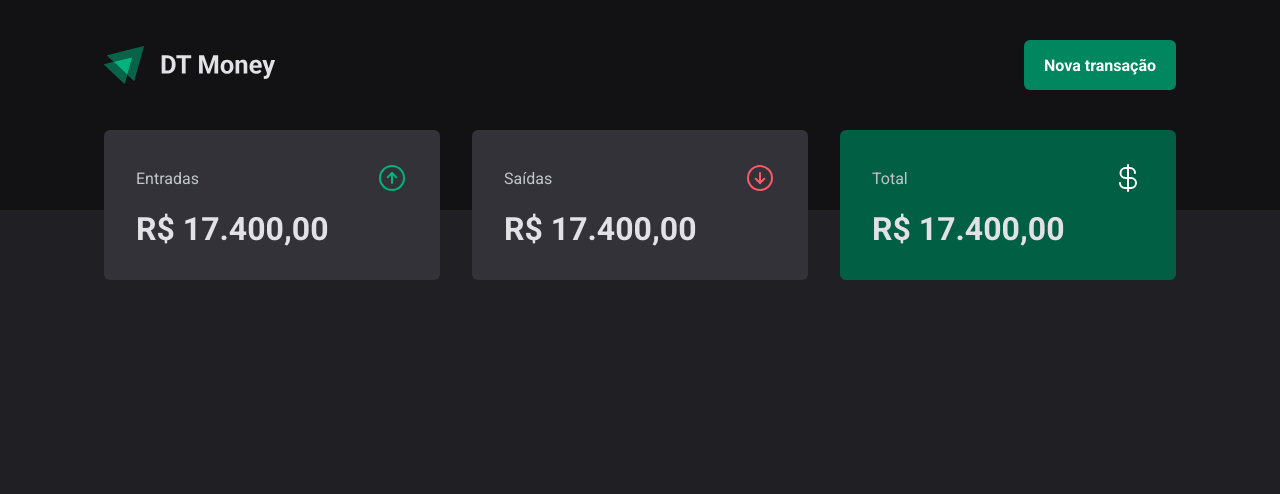
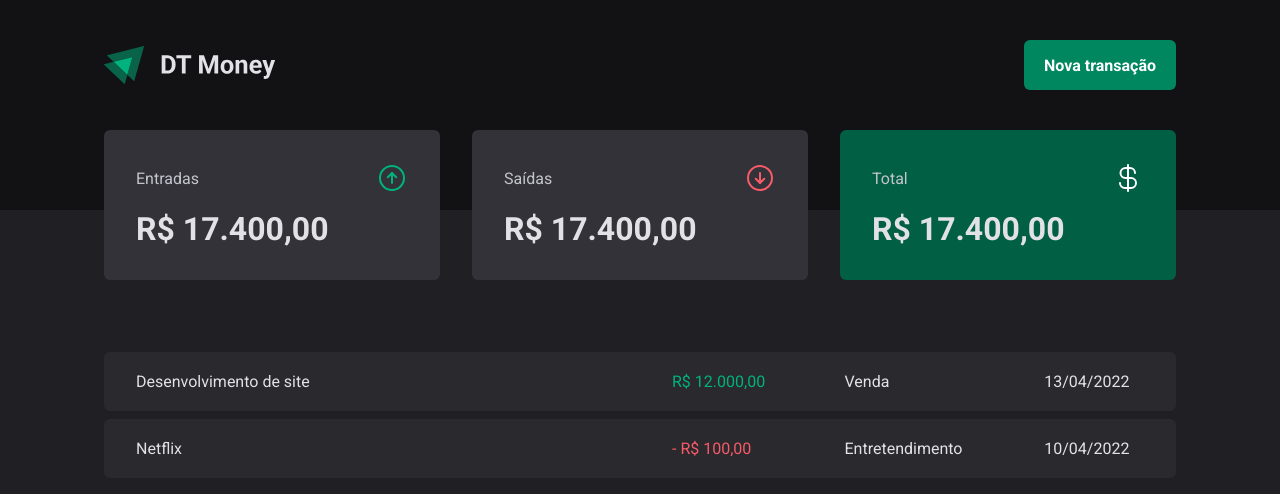
Before and after one commit to mosiah-andrade/react, a React (Vite) app in the folder 03-DT-money/: page / in a window 1280 px wide. Shown: the top 494 px of the page. Built offline with nearby package versions, Linux system fonts and the light colour scheme.

Commit message:
Tabela de transações

```diff
--- a/03-DT-money/src/pages/Transactions/index.tsx
+++ b/03-DT-money/src/pages/Transactions/index.tsx
@@ -1,11 +1,32 @@
 import { Header } from "../../components/Header";
 import { Summary } from "../../components/Summary";
+import { PriceHightlight, TransactionContainer, TransactionTable } from "./styles";
 
 export function Transactions() {
     return (
         <div>
             <Header />
             <Summary/>
+
+           <TransactionContainer>
+                <TransactionTable>
+                    <tbody>
+                        <tr>
+                            <td width="50%">Desenvolvimento de site</td>
+                            <PriceHightlight variant="income">R$ 12.000,00</PriceHightlight>
+                            <td>Venda</td>
+                            <td>13/04/2022</td>
+                        </tr>
+                        <tr>
+                            <td width="50%">Netflix</td>
+                            <PriceHightlight variant="outcome">- R$ 100,00</PriceHightlight>
+                            <td>Entretendimento</td>
+                            <td>10/04/2022</td>
+                        </tr>
+
+                    </tbody>
+                </TransactionTable>
+           </TransactionContainer>
         </div>
     )
 }
--- a/03-DT-money/src/pages/Transactions/styles.ts
+++ b/03-DT-money/src/pages/Transactions/styles.ts
@@ -0,0 +1,36 @@
+import styled from "styled-components";
+
+export const TransactionContainer = styled.main`
+    width: 100%;
+    max-width: 1120px;
+    margin: 4rem auto 0;
+    padding:0 1.5rem;
+`
+
+export const TransactionTable = styled.table`
+    width: 100%;
+    border-collapse: separate;
+    border-spacing: 0 0.5rem;
+    /* margin-top: 1.5rem; */
+
+    td {
+        padding: 1.25rem 2rem;
+        background-color: ${props => props.theme["gray-700"]};
+        &:first-child {
+            border-top-left-radius: 6px;
+            border-bottom-left-radius: 6px;
+        }
+        &:last-child {
+            border-top-right-radius: 6px;
+            border-bottom-right-radius: 6px;
+        }
+    }
+
+`
+interface PriceHightlightPropa {
+    variant: 'income' | 'outcome'
+}
+
+export const PriceHightlight  = styled.td<PriceHightlightPropa>`
+    color : ${props => props.variant === 'income' ? props.theme['green-300'] : props.theme['red-300']}
+`
```
